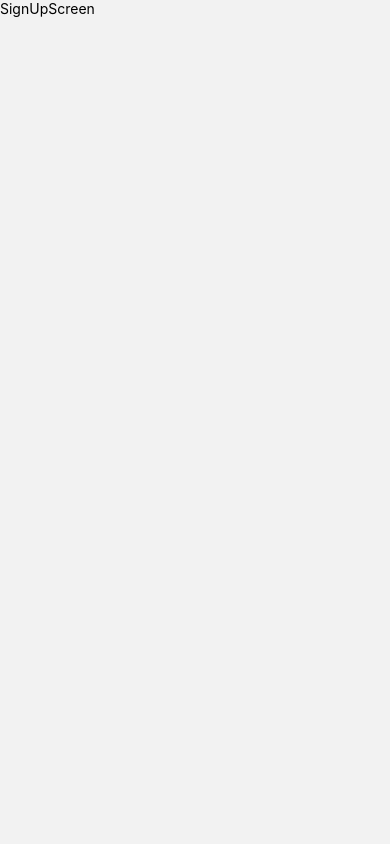
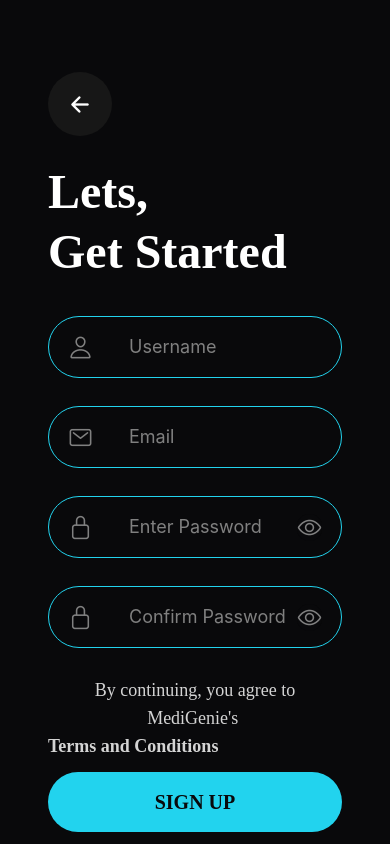
Before and after one commit to Minahil-Muhammad-Moiz/MediGenie, a React Native app: screen /SignUpScreen in a window 390 px wide. Shown: the top 844 px of the page. Built offline with nearby package versions, Linux system fonts and the light colour scheme.

Commit message:
completed signup page

```diff
--- a/src/pages/SignUpScreen.jsx
+++ b/src/pages/SignUpScreen.jsx
@@ -1,12 +1,161 @@
-import { StyleSheet, Text, View } from 'react-native'
-import React from 'react'
+import { Image, StyleSheet, Text, TextInput, TouchableOpacity, View } from 'react-native'
+import React, { useState } from 'react'
+import Ionicons from 'react-native-vector-icons/Ionicons';
+import { useNavigation } from '@react-navigation/native';
 
-const SignUpScreen = () => {
+export default function SignUpScreen() {
+  const [secureTextEntry, setSecureTextEntry] = useState(true)
+  const navigation = useNavigation()
+
+  const handleBack = () => {
+    navigation.goBack()
+  }
+
   return (
-    <View>
-      <Text>SignUpScreen</Text>
+    <View className='bg-black1 flex-1 p-12'>
+      {/* back button */}
+      <TouchableOpacity className='bg-grey1 p-4 rounded-full flex items-center justify-center w-16 h-16 mt-6' onPress={handleBack}>
+        <Ionicons name={"arrow-back-outline"} color={'#ffffff'}
+          size={25} />
+      </TouchableOpacity>
+
+      <View className='mt-8 flex gap-3'>
+        <Text className='text-white text-bold font-extrabold  font-poppinsBold text-5xl '>Lets,</Text>
+        <Text className='text-white text-bold font-extrabold  font-poppinsBold text-5xl '>Get Started</Text>
+      </View>
+
+      <View className='relative mt-10 flex gap-7'>
+        {/* username and email */}
+        <View className='relative justify-center '>
+          <Ionicons
+            name="person-outline"
+            size={25}
+            color="grey"
+            style={{
+              position: 'absolute',
+              left: 20,
+              zIndex: 1,
+            }}
+          />
+          <TextInput
+            className="border-blue1 border rounded-full pl-20 py-4 text-white text-lg"
+            placeholder="Username"
+            placeholderTextColor="grey"
+            keyboardType="default"
+            keyboardAppearance="default"
+          />
+        </View>
+        <View className='relative justify-center '>
+          <Ionicons
+            name="mail-outline"
+            size={25}
+            color="grey"
+            style={{
+              position: 'absolute',
+              left: 20,
+              zIndex: 1,
+            }}
+          />
+          <TextInput
+            className="border-blue1 border rounded-full pl-20 py-4 text-white text-lg"
+            placeholder="Email"
+            placeholderTextColor="grey"
+            keyboardType="email-address"
+            keyboardAppearance="default"
+          />
+        </View>
+
+        {/* password inputs */}
+        <View className='relative justify-center '>
+          <Ionicons
+            name={"lock-closed-outline"}
+            size={25}
+            color={"grey"}
+            style={{
+              position: 'absolute',
+              left: 20,
+              zIndex: 1,
+            }} />
+          <TextInput className='border-blue1 border rounded-full pl-20 py-4 text-white text-lg z-10'
+            placeholder='Enter Password'
+            placeholderTextColor={'grey'}
+            secureTextEntry={secureTextEntry}
+            keyboardAppearance='default' />
+          <Ionicons
+            name={"eye-outline"}
+            size={25}
+            color={"grey"}
+            style={{
+              position: 'absolute',
+              right: 20,
+            }}
+            className={"z-20 backdrop-blur-md bg-black1  rounded-full  shadow-white shadow-2xl "}
+            onPress={() => setSecureTextEntry(prv => !prv)} />
+        </View>
+        <View className='relative justify-center '>
+          <Ionicons
+            name={"lock-closed-outline"}
+            size={25}
+            color={"grey"}
+            style={{
+              position: 'absolute',
+              left: 20,
+              zIndex: 1,
+            }} />
+          <TextInput className='border-blue1 border rounded-full pl-20 py-4 text-white text-lg z-10'
+            placeholder='Confirm Password'
+            placeholderTextColor={'grey'}
+            secureTextEntry={secureTextEntry}
+            keyboardAppearance='default' />
+          <Ionicons
+            name={"eye-outline"}
+            size={25}
+            color={"grey"}
+            style={{
+              position: 'absolute',
+              right: 20,
+            }}
+            className={"z-20 backdrop-blur-md bg-black1  rounded-full  shadow-white shadow-2xl "}
+            onPress={() => setSecureTextEntry(prv => !prv)} />
+        </View>
+
+        {/* terms and conditions */}
+        <View className='-mb-4 inline-flex flex-wrap flex-row justify-start items-center'>
+          <Text className="text-center text-lightText text-lg font-poppins font-medium justify-center items-center flex ">
+            By continuing, you agree to MediGenie's{' '}
+          </Text>
+          <TouchableOpacity onPress={() => navigation.navigate('LoginScreen')}>
+            <Text className="font-poppinsBold font-bold text-lightText text-lg text-left">Terms and Conditions</Text>
+          </TouchableOpacity>
+        </View>
+
+        {/* signup button */}
+        <TouchableOpacity className='rounded-full bg-blue1
+        '>
+          <Text className='font-poppinsBold font-bold text-xl p-4  text-center text-black1'>SIGN UP</Text>
+        </TouchableOpacity>
+
+        <Text className='text-center text-lightText text-lg font-poppins font-medium'>or continue with</Text>
+
+        {/* Google button */}
+        <TouchableOpacity className=' border border-blue1 rounded-full flex flex-row items-center justify-center'>
+          <Image
+            source={require('../assets/images/google_ic.png')}
+            className="h-8 w-8"
+          />
+          <Text className='font-poppinsBold font-bold text-xl p-4  text-center text-white'>Google</Text>
+        </TouchableOpacity>
+
+        <View className='inline-flex flex-row justify-center items-center -mt-2'>
+          <Text className="text-center text-lightText text-lg font-poppins font-medium justify-center items-center flex ">
+            Already have an account?{' '}
+          </Text>
+          <TouchableOpacity onPress={() => navigation.navigate('LoginScreen')}>
+            <Text className="font-poppinsBold font-bold text-lightText text-xl">Log in </Text>
+          </TouchableOpacity>
+        </View>
+
+      </View>
     </View>
   )
 }
-
-export default SignUpScreen
```
